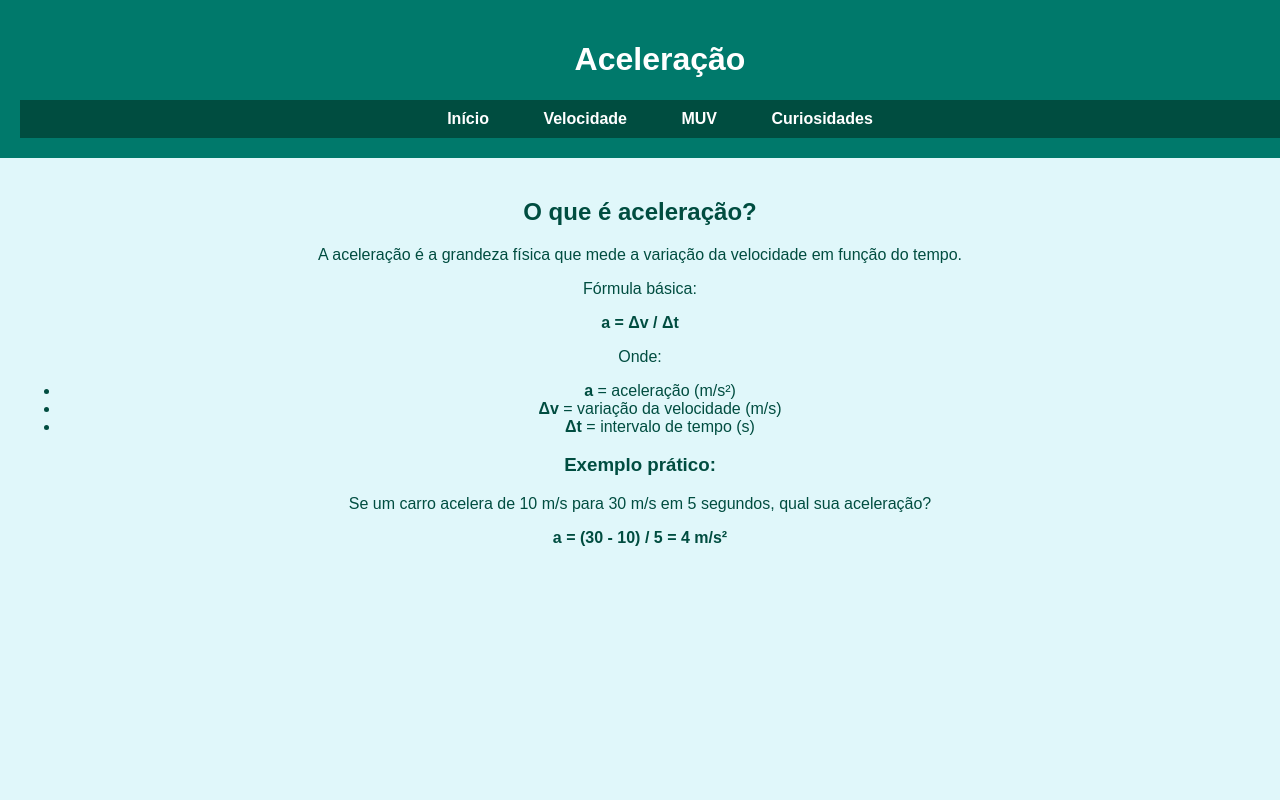
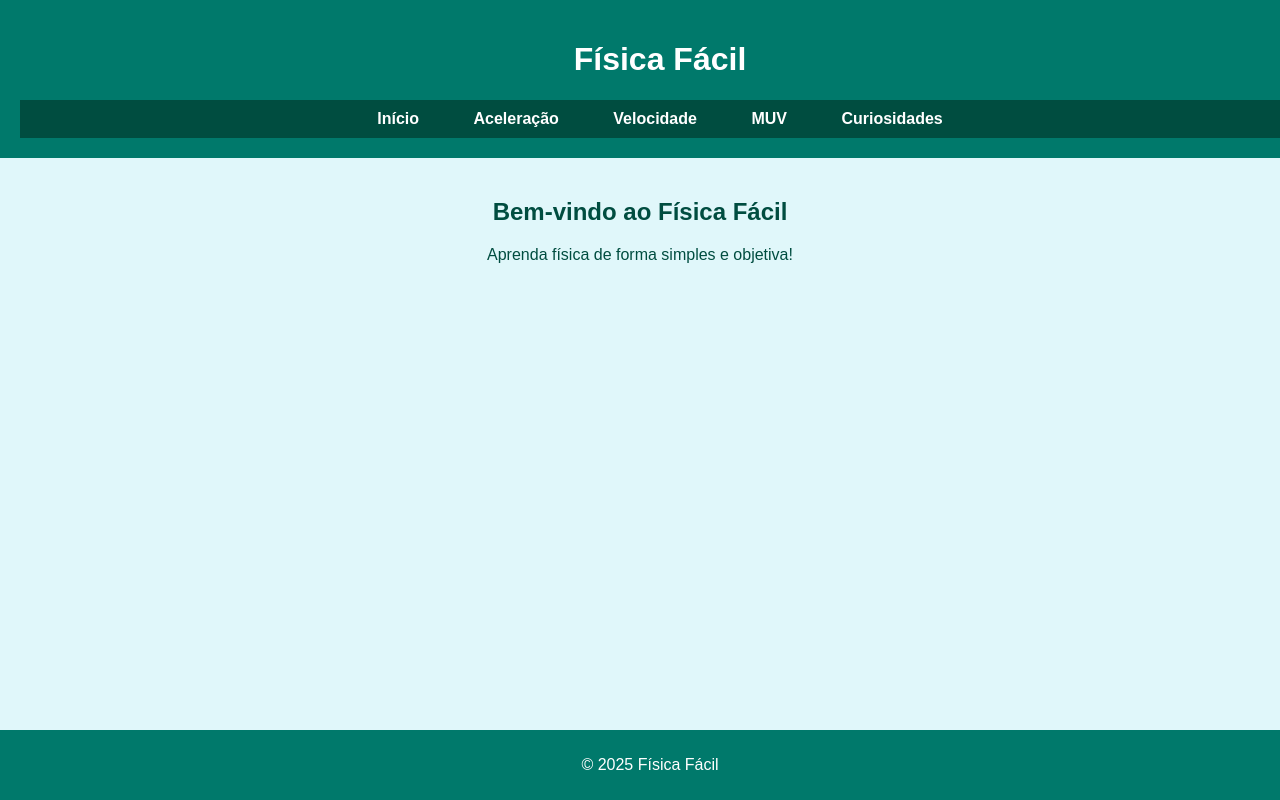
Before and after one commit to Samuel300908/Site-de-fisica, a plain HTML site: page aceleração.html in a window 1280 px wide. Shown: the top 800 px of the page. Drawn offline with Linux system fonts and the light colour scheme.

Commit message:
Update aceleração.html

```diff
--- a/aceleração.html
+++ b/aceleração.html
@@ -3,15 +3,16 @@
 <head>
     <meta charset="UTF-8">
     <meta name="viewport" content="width=device-width, initial-scale=1.0">
-    <title>Aceleração</title>
+    <title>Física Fácil</title>
     <link rel="stylesheet" href="styles.css">
 </head>
 <body>
     <header>
-        <h1>Aceleração</h1>
+        <h1>Física Fácil</h1>
         <nav>
             <ul>
                 <li><a href="index.html">Início</a></li>
+                <li><a href="aceleracao.html">Aceleração</a></li>
                 <li><a href="velocidade.html">Velocidade</a></li>
                 <li><a href="muv.html">MUV</a></li>
                 <li><a href="curiosidades.html">Curiosidades</a></li>
@@ -19,19 +20,11 @@
         </nav>
     </header>
     <main>
-        <h2>O que é aceleração?</h2>
-        <p>A aceleração é a grandeza física que mede a variação da velocidade em função do tempo.</p>
-        <p>Fórmula básica:</p>
-        <p><strong>a = Δv / Δt</strong></p>
-        <p>Onde:</p>
-        <ul>
-            <li><strong>a</strong> = aceleração (m/s²)</li>
-            <li><strong>Δv</strong> = variação da velocidade (m/s)</li>
-            <li><strong>Δt</strong> = intervalo de tempo (s)</li>
-        </ul>
-        <h3>Exemplo prático:</h3>
-        <p>Se um carro acelera de 10 m/s para 30 m/s em 5 segundos, qual sua aceleração?</p>
-        <p><strong>a = (30 - 10) / 5 = 4 m/s²</strong></p>
+        <h2>Bem-vindo ao Física Fácil</h2>
+        <p>Aprenda física de forma simples e objetiva!</p>
     </main>
+    <footer>
+        <p>&copy; 2025 Física Fácil</p>
+    </footer>
 </body>
 </html>
```
